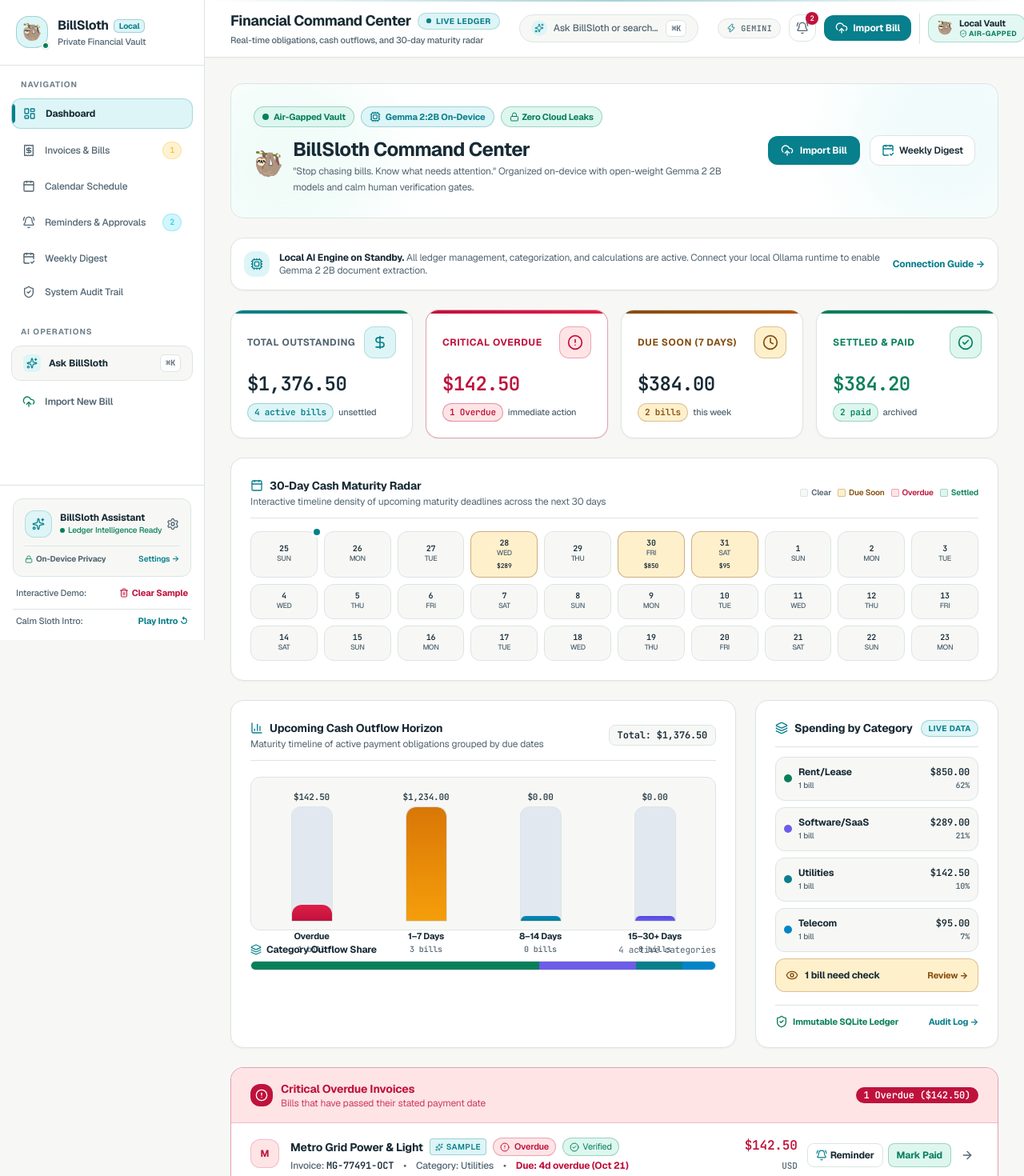
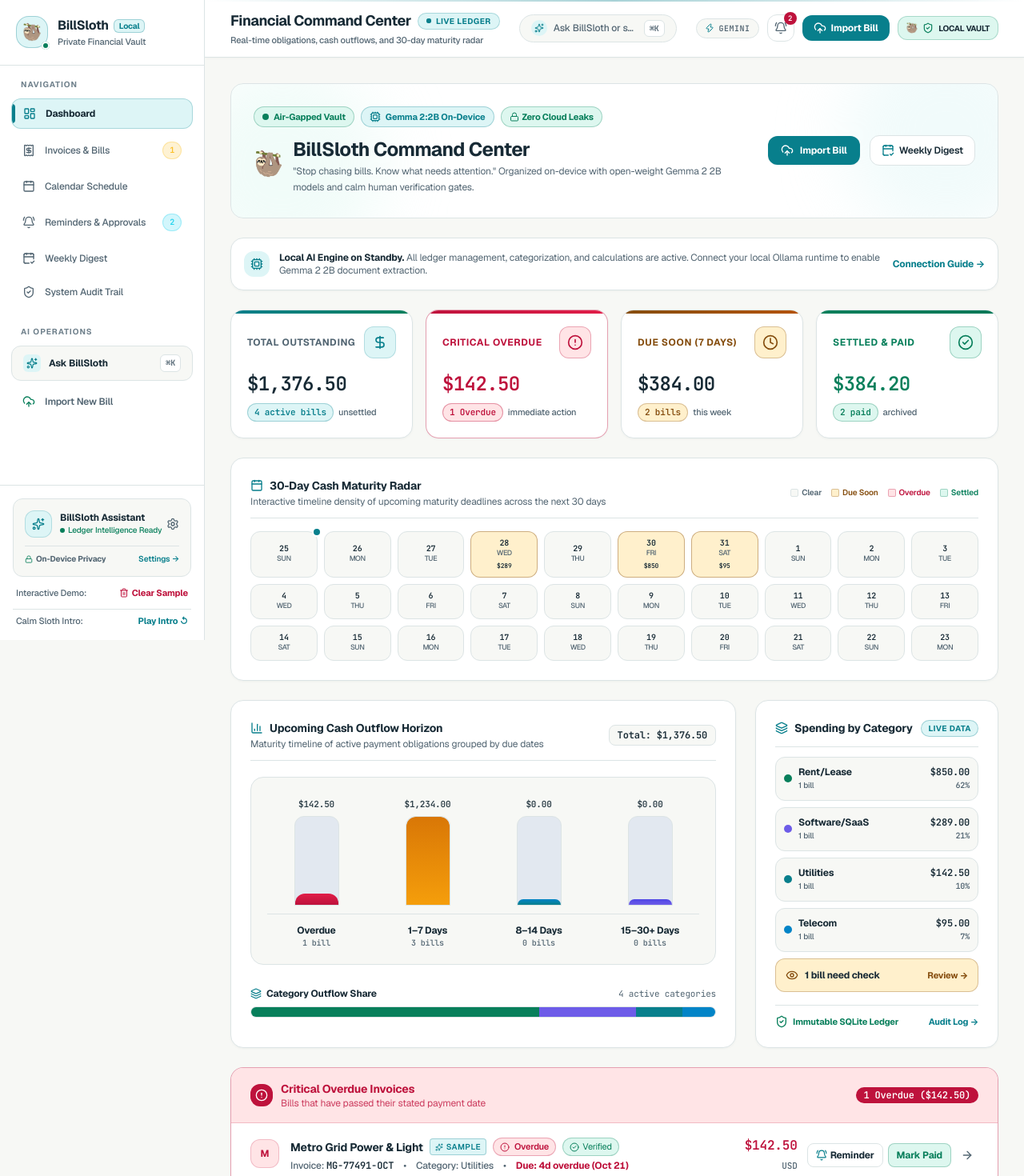
Before and after one commit to rudrarajsinh920/BillSloth, a React (Vite) app: page / in a window 1280 px wide. Shown: the top 1470 px of the page at 80% size. Built offline with nearby package versions, Linux system fonts and the light colour scheme; no server answers.

Commit message:
fix(ui): eliminate bar chart text overlap, fix header vault clipping, and enhance navigation smoothness

```diff
--- a/src/App.tsx
+++ b/src/App.tsx
@@ -168,12 +168,17 @@
     (d) => (d.computed_status || d.status) === 'needs_review' || d.is_verified === 0
   ).length;
 
+  const navigateToTab = (tab: NavTab) => {
+    setActiveTab(tab);
+    window.scrollTo({ top: 0, behavior: 'smooth' });
+  };
+
   return (
     <div className="min-h-screen flex bg-[#F7F8F5] text-[#172A35] font-sans antialiased selection:bg-[#DDF5F6] selection:text-[#087F8C]">
       {/* Left Navigation Sidebar */}
       <Sidebar
         activeTab={activeTab}
-        onTabChange={setActiveTab}
+        onTabChange={navigateToTab}
         isOpenMobile={isMobileSidebarOpen}
         onCloseMobile={() => setIsMobileSidebarOpen(false)}
         ollamaStatus={ollamaStatus}
@@ -195,8 +200,8 @@
           activeTab={activeTab}
           onOpenMobileSidebar={() => setIsMobileSidebarOpen(true)}
           onOpenAskModal={() => setIsAskModalOpen(true)}
-          onNavigateToImport={() => setActiveTab('import')}
-          onNavigateToReminders={() => setActiveTab('reminders')}
+          onNavigateToImport={() => navigateToTab('import')}
+          onNavigateToReminders={() => navigateToTab('reminders')}
           pendingRemindersCount={pendingRemindersCount}
           onOpenAiSettings={() => setIsOllamaModalOpen(true)}
         />
@@ -210,12 +215,12 @@
               <p className="mt-1">Connecting to SQLite and verifying local models.</p>
             </div>
           ) : (
-            <>
+            <div key={activeTab} className="animate-view-fade">
               {activeTab === 'dashboard' && (
                 <DashboardView
                   documents={documents}
                   onOpenReview={handleOpenReview}
-                  onNavigate={setActiveTab}
+                  onNavigate={navigateToTab}
                   onQuickMarkPaid={handleQuickMarkPaid}
                   onPrepareReminder={handlePrepareReminder}
                   onOpenOllamaModal={() => setIsOllamaModalOpen(true)}
@@ -230,7 +235,7 @@
                   onQuickMarkPaid={handleQuickMarkPaid}
                   onPrepareReminder={handlePrepareReminder}
                   onDeleteDocument={handleDocumentDeleted}
-                  onNavigateToImport={() => setActiveTab('import')}
+                  onNavigateToImport={() => navigateToTab('import')}
                 />
               )}
 
@@ -267,12 +272,12 @@
               {activeTab === 'digest' && (
                 <WeeklyDigestView
                   onOpenReview={handleOpenReview}
-                  onNavigate={setActiveTab}
+                  onNavigate={navigateToTab}
                 />
               )}
 
               {activeTab === 'audit' && <AuditLogView />}
-            </>
+            </div>
           )}
         </main>
 
--- a/src/components/DashboardView.tsx
+++ b/src/components/DashboardView.tsx
@@ -523,7 +523,7 @@
             </p>
           </div>
 
-          <div className="flex items-center gap-2 text-[10px] font-semibold text-[#526572]">
+          <div className="flex items-center flex-wrap gap-2.5 sm:gap-3 text-[10px] font-semibold text-[#526572]">
             <span className="flex items-center gap-1">
               <span className="w-2.5 h-2.5 rounded-sm bg-[#F7F8F5] border border-[#DCE4E5]" />
               <span>Clear</span>
@@ -543,8 +543,8 @@
           </div>
         </div>
 
-        {/* 30-day interactive matrix blocks */}
-        <div className="grid grid-cols-6 sm:grid-cols-10 md:grid-cols-15 gap-2">
+        {/* 30-day interactive matrix blocks - evenly divided: 5 cols (mobile), 6 cols (tablet), 10 cols (desktop) */}
+        <div className="grid grid-cols-5 sm:grid-cols-6 md:grid-cols-10 gap-2">
           {heatmapDays.map((day, idx) => {
             const isToday = idx === 0;
             const hasBills = day.docs.length > 0;
@@ -633,47 +633,54 @@
             </span>
           </div>
 
-          {/* Bar Chart Container */}
-          <div className="space-y-4">
-            <div className="grid grid-cols-4 gap-3 sm:gap-4 h-48 items-end pt-4 pb-2 px-3 bg-[#F7F8F5] rounded-xl border border-[#DCE4E5]">
+          {/* Bar Chart Container - Separate bar track and label row to completely prevent any text collision */}
+          <div className="space-y-6">
+            <div className="p-4 sm:p-5 bg-[#F7F8F5] rounded-2xl border border-[#DCE4E5]">
+              {/* Bars track */}
+              <div className="grid grid-cols-4 gap-2 sm:gap-4 items-end h-32 sm:h-36 pb-1">
                 {horizonBreakdown.buckets.map((b) => {
                   const heightPercent = horizonBreakdown.maxAmount > 0
-                  ? Math.max(Math.round((b.amount / horizonBreakdown.maxAmount) * 100), b.amount > 0 ? 14 : 4)
-                  : 4;
+                    ? Math.max(Math.round((b.amount / horizonBreakdown.maxAmount) * 100), b.amount > 0 ? 12 : 6)
+                    : 6;
 
                   return (
-                  <div key={b.id} className="flex flex-col items-center h-full justify-end group">
-                    {/* Amount Tooltip / Value */}
-                    <span className="text-[11px] font-black font-mono tabular-nums text-[#172A35] mb-1 opacity-90 group-hover:scale-110 transition-transform text-center">
+                    <div key={b.id} className="flex flex-col items-center h-full justify-end group min-w-0">
+                      {/* Amount above bar */}
+                      <span className="text-[10px] sm:text-[11px] font-black font-mono tabular-nums text-[#172A35] mb-1.5 opacity-90 group-hover:scale-105 transition-transform text-center truncate w-full px-0.5">
                         {formatCurrency(b.amount)}
                       </span>
 
-                    {/* Visual Bar */}
-                    <div className="w-full max-w-[52px] bg-[#E2E8F0] rounded-t-xl overflow-hidden flex flex-col justify-end h-36 border border-[#DCE4E5]">
+                      {/* Visual Bar Pillar */}
+                      <div className="w-full max-w-[48px] sm:max-w-[56px] bg-[#E2E8F0] rounded-t-xl overflow-hidden flex flex-col justify-end h-24 sm:h-28 border border-[#DCE4E5] relative shadow-2xs">
                         <div
                           style={{ height: `${heightPercent}%` }}
-                        className={`w-full bg-gradient-to-t ${b.gradient} rounded-t-xl transition-all duration-300 group-hover:brightness-110 shadow-xs`}
+                          className={`w-full bg-gradient-to-t ${b.gradient} rounded-t-xl transition-all duration-500 group-hover:brightness-110`}
                           title={`${b.label}: ${formatCurrency(b.amount)} (${b.count} bills)`}
                         />
-                    </div>
-
-                    {/* Bottom Label & Count */}
-                    <div className="text-center mt-2.5">
-                      <span className="text-[11px] font-extrabold text-[#172A35] block truncate">
-                        {b.shortLabel}
-                      </span>
-                      <span className="text-[10px] text-[#526572] font-mono block font-medium">
-                        {b.count} bill{b.count === 1 ? '' : 's'}
-                      </span>
                       </div>
                     </div>
                   );
                 })}
               </div>
 
+              {/* Discrete Label Row Underneath */}
+              <div className="grid grid-cols-4 gap-2 sm:gap-4 pt-3 mt-1.5 border-t border-[#DCE4E5]">
+                {horizonBreakdown.buckets.map((b) => (
+                  <div key={b.id} className="text-center min-w-0">
+                    <span className="text-[11px] sm:text-xs font-black text-[#172A35] block truncate leading-tight">
+                      {b.shortLabel}
+                    </span>
+                    <span className="text-[10px] text-[#526572] font-mono block font-medium mt-0.5 leading-tight">
+                      {b.count} bill{b.count === 1 ? '' : 's'}
+                    </span>
+                  </div>
+                ))}
+              </div>
+            </div>
+
             {/* Segmented Category Progress Bar */}
-            <div>
-              <div className="flex items-center justify-between text-xs mb-1.5">
+            <div className="pt-1">
+              <div className="flex items-center justify-between text-xs mb-2">
                 <span className="font-bold text-[#172A35] flex items-center gap-1.5">
                   <Layers className="w-3.5 h-3.5 text-[#087F8C]" />
                   <span>Category Outflow Share</span>
@@ -682,15 +689,19 @@
                   {categoryBreakdown.length} active categories
                 </span>
               </div>
-              <div className="h-3 w-full bg-[#E2E8F0] rounded-full overflow-hidden flex border border-[#DCE4E5]">
-                {categoryBreakdown.map((cat) => (
+              <div className="h-3.5 w-full bg-[#E2E8F0] rounded-full overflow-hidden flex border border-[#DCE4E5]">
+                {categoryBreakdown.length === 0 ? (
+                  <div className="w-full h-full bg-[#E2E8F0]" title="No active category obligations" />
+                ) : (
+                  categoryBreakdown.map((cat) => (
                     <div
                       key={cat.category}
                       style={{ width: `${Math.max(cat.percentage, 4)}%` }}
                       className={`${cat.colors.bar} h-full transition-all`}
                       title={`${cat.category}: ${formatCurrency(cat.amount)} (${cat.percentage}%)`}
                     />
-                ))}
+                  ))
+                )}
               </div>
             </div>
           </div>
--- a/src/components/TopHeader.tsx
+++ b/src/components/TopHeader.tsx
@@ -100,9 +100,10 @@
       {/* Microscopic top accent highlight */}
       <div className="absolute top-0 left-0 right-0 h-[2px] bg-gradient-to-r from-transparent via-[#087F8C]/35 to-transparent pointer-events-none" />
 
-      <div className="flex items-center justify-between gap-3 sm:gap-4">
-        {/* Left Side: Mobile Menu Button + Page Heading (Never Wraps) */}
-        <div className="flex items-center gap-3 shrink-0 min-w-0">
+      {/* Aligned Container matching main content max-w-7xl */}
+      <div className="max-w-7xl mx-auto w-full flex items-center justify-between gap-2.5 sm:gap-4">
+        {/* Left Side: Mobile Menu Button + Page Heading (Never Wraps, Never Collides) */}
+        <div className="flex items-center gap-2.5 sm:gap-3 shrink-0 min-w-0">
           <button
             onClick={onOpenMobileSidebar}
             className="lg:hidden p-2 rounded-xl border border-[#DCE4E5] text-[#172A35] hover:bg-[#F7F8F5] transition-colors shrink-0"
@@ -112,7 +113,7 @@
           </button>
           <div className="min-w-0">
             <div className="flex items-center gap-2">
-              <h1 className="text-base sm:text-lg font-black tracking-tight text-[#172A35] whitespace-nowrap">
+              <h1 className="text-base sm:text-lg font-black tracking-tight text-[#172A35] whitespace-nowrap truncate">
                 {current.title}
               </h1>
               <span className="hidden sm:inline-flex items-center gap-1.5 text-[10px] font-extrabold px-2.5 py-0.5 rounded-full bg-[#DDF5F6] text-[#087F8C] border border-[#087F8C]/25 uppercase tracking-wider shrink-0 shadow-2xs">
@@ -123,14 +124,14 @@
                 {current.tag}
               </span>
             </div>
-            <p className="text-[11px] text-[#526572] hidden md:block truncate max-w-xs xl:max-w-md font-medium mt-0.5">
+            <p className="text-[11px] text-[#526572] hidden xl:block truncate max-w-xs xl:max-w-md font-medium mt-0.5">
               {current.subtitle}
             </p>
           </div>
         </div>
 
         {/* Center: Signature AI Omnibar (Unifies Search + Ask BillSloth) */}
-        <div className="flex-1 max-w-xs sm:max-w-sm md:max-w-md mx-2 hidden sm:block">
+        <div className="flex-1 min-w-[130px] max-w-xs md:max-w-sm mx-2 hidden md:block">
           <button
             onClick={onOpenAskModal}
             className="w-full group flex items-center justify-between gap-2.5 px-3.5 py-1.5 rounded-full bg-[#F7F8F5] hover:bg-white border border-[#DCE4E5] hover:border-[#087F8C]/40 text-[#526572] hover:text-[#172A35] transition-all shadow-2xs hover:shadow-xs cursor-pointer"
@@ -155,17 +156,17 @@
           {/* Mobile search trigger */}
           <button
             onClick={onOpenAskModal}
-            className="sm:hidden p-2 rounded-xl border border-[#DCE4E5] text-[#526572] hover:text-[#087F8C] hover:bg-[#F7F8F5] transition-colors"
+            className="md:hidden p-2 rounded-xl border border-[#DCE4E5] text-[#526572] hover:text-[#087F8C] hover:bg-[#F7F8F5] transition-colors"
             title="Search & Ask Assistant"
             aria-label="Search and Ask"
           >
             <Sparkles className="w-4 h-4 text-[#087F8C]" />
           </button>
 
-          {/* AI Engine Status Pill (Interactive) */}
+          {/* AI Engine Status Pill (Interactive, visible on xl) */}
           <button
             onClick={onOpenAiSettings || onOpenAskModal}
-            className="hidden lg:inline-flex items-center gap-1.5 px-2.5 py-1 rounded-full border border-[#DCE4E5] bg-[#F7F8F5] hover:bg-white hover:border-[#087F8C]/40 text-[#526572] hover:text-[#172A35] text-[11px] font-bold transition-all shadow-2xs hover:shadow-xs group cursor-pointer"
+            className="hidden xl:inline-flex items-center gap-1.5 px-2.5 py-1 rounded-full border border-[#DCE4E5] bg-[#F7F8F5] hover:bg-white hover:border-[#087F8C]/40 text-[#526572] hover:text-[#172A35] text-[11px] font-bold transition-all shadow-2xs hover:shadow-xs group cursor-pointer"
             title="Configure AI Assistant Engine (Gemini, Gemma 2B, or Local)"
           >
             <Zap className="w-3 h-3 text-[#087F8C] group-hover:scale-110 transition-transform" />
@@ -193,39 +194,30 @@
           {/* Primary Action: Import Bill CTA */}
           <button
             onClick={onNavigateToImport}
-            className="flex items-center gap-1.5 px-3 sm:px-3.5 py-1.5 sm:py-2 rounded-xl bg-[#087F8C] hover:bg-[#066873] text-white text-xs font-black shadow-xs hover:shadow-md transition-all hover:scale-[1.02] active:scale-[0.98] shrink-0"
+            className="flex items-center gap-1.5 px-3 sm:px-3.5 py-1.5 sm:py-2 rounded-xl bg-[#087F8C] hover:bg-[#066873] text-white text-xs font-black shadow-xs hover:shadow-md transition-all hover:scale-[1.02] active:scale-[0.98] shrink-0 whitespace-nowrap"
           >
             <UploadCloud className="w-3.5 h-3.5 sm:w-4 sm:h-4 shrink-0" />
             <span className="hidden sm:inline">Import Bill</span>
           </button>
 
-          {/* Signature Air-Gapped Vault Security Seal */}
+          {/* Signature Air-Gapped Vault Security Seal (Single-line horizontal pill on tablet/desktop) */}
           <div
-            className="hidden xl:flex items-center gap-2 pl-2.5 py-0.5 border-l border-[#DCE4E5] shrink-0"
+            className="hidden sm:flex items-center gap-1.5 px-2.5 py-1.5 rounded-xl bg-[#DDF7EF] border border-[#087F5B]/25 text-[#087F5B] shadow-2xs shrink-0 select-none whitespace-nowrap"
             title="100% On-Device Financial Ledger — Air-Gapped & Encrypted"
           >
-            <div className="flex items-center gap-2 px-2.5 py-1 rounded-xl bg-[#DDF7EF]/80 border border-[#087F5B]/25 shadow-2xs">
-              <span className="text-base select-none">🦥</span>
-              <div className="text-left">
-                <span className="text-[11px] font-extrabold text-[#172A35] block leading-tight">
-                  Local Vault
-                </span>
-                <span className="text-[9px] text-[#087F5B] font-black flex items-center gap-0.5 leading-tight tracking-wider uppercase">
-                  <ShieldCheck className="w-2.5 h-2.5" /> Air-Gapped
-                </span>
-              </div>
-            </div>
+            <span className="text-xs select-none">🦥</span>
+            <ShieldCheck className="w-3.5 h-3.5 text-[#087F5B]" />
+            <span className="text-[10px] font-black text-[#172A35] tracking-tight uppercase">
+              Local Vault
+            </span>
           </div>
 
-          {/* Compact Vault Badge on medium/laptop screens */}
+          {/* Compact Sloth Badge on mobile screens (<640px) */}
           <div
-            className="xl:hidden flex items-center justify-center w-8 h-8 rounded-xl bg-[#DDF7EF] border border-[#087F5B]/25 text-sm shadow-2xs shrink-0 relative"
+            className="sm:hidden flex items-center justify-center w-8 h-8 rounded-xl bg-[#DDF7EF] border border-[#087F5B]/25 text-xs shadow-2xs shrink-0"
             title="Local Vault — 100% Air-Gapped"
           >
-            <span className="select-none">🦥</span>
-            <span className="absolute -bottom-1 -right-1 w-3.5 h-3.5 rounded-full bg-[#087F5B] text-white flex items-center justify-center shadow-xs">
-              <ShieldCheck className="w-2 h-2" />
-            </span>
+            <span className="select-none text-xs">🦥</span>
           </div>
         </div>
       </div>
--- a/src/index.css
+++ b/src/index.css
@@ -217,6 +217,22 @@
   animation: shieldGlowPulse 2s ease-in-out infinite;
 }
 
+/* Smooth View Transition for Navigation */
+@keyframes viewFadeIn {
+  from {
+    opacity: 0;
+    transform: translateY(6px);
+  }
+  to {
+    opacity: 1;
+    transform: translateY(0);
+  }
+}
+
+.animate-view-fade {
+  animation: viewFadeIn 0.22s cubic-bezier(0.16, 1, 0.3, 1) forwards;
+}
+
 /* Grid blueprint backdrop */
 .blueprint-grid {
   background-image:
```
Lines whose indentation alone changed are shown as unchanged.
